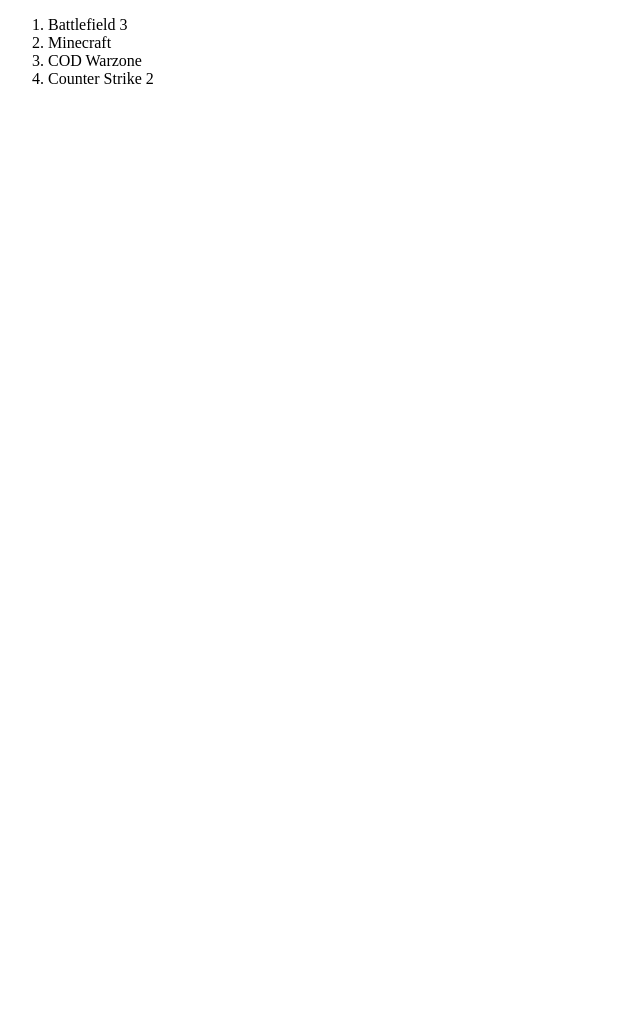
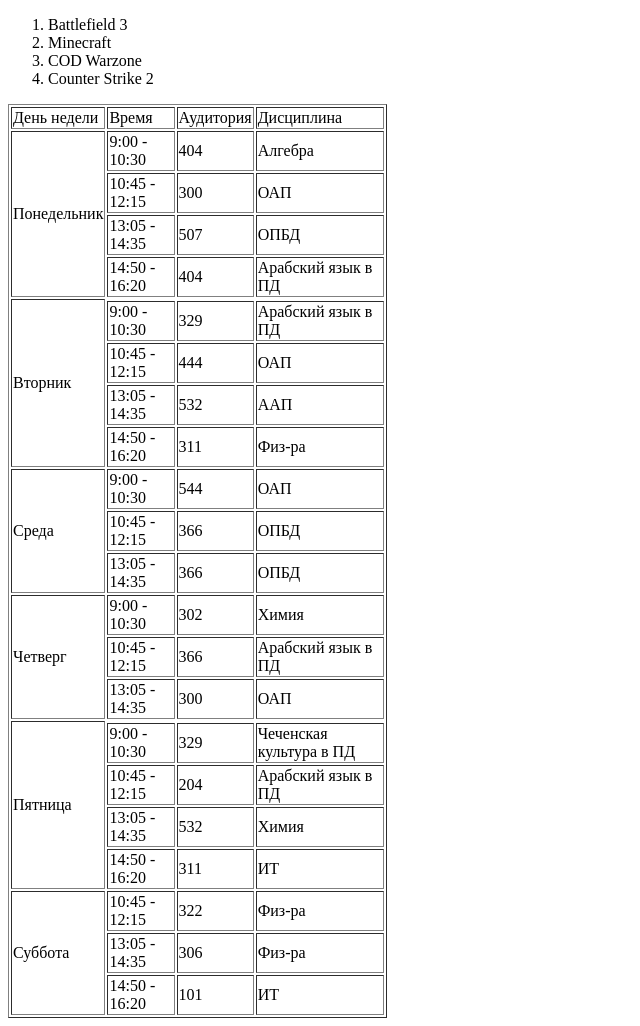
Before and after one commit to keyno-asm/educational-practice, a plain HTML site: page index.html in a window 1280 px wide. Shown: the whole page, without its empty margins (0-640 px from the left). Before the commit the page ends 800 px from the top, so only its background shows below. Drawn offline with Linux system fonts and the light colour scheme.

Commit message:
Weekly class scheldue
A table with the weekly class schedule has been added.

```diff
--- a/index.html
+++ b/index.html
@@ -6,13 +6,143 @@
 </head>
 
 <body>
-<OL type = 1 start = 1>
-    <LI>Battlefield 3</LI>
-    <LI>Minecraft</LI>
-    <LI>COD Warzone</LI>
-    <LI>Counter Strike 2</LI>
+    <OL type = 1 start = 1>
+        <LI>Battlefield 3</LI>
+        <LI>Minecraft</LI>
+        <LI>COD Warzone</LI>
+        <LI>Counter Strike 2</LI>
+    </OL>
 
-</OL>
+    <table BORDER = 1 style = "width:30%">
+        <TR>
+            <TD>День недели</TD>
+            <TD>Время</TD>
+            <TD>Аудитория</TD>
+            <TD>Дисциплина</TD>
+        </TR>
+
+        <tr>
+            <td rowspan = "4">Понедельник</td>
+            <td>9:00 - 10:30</td>
+            <td>404</td>
+            <td>Алгебра</td>
+        </tr>
+        <tr>
+            <td>10:45 - 12:15</td>
+            <td>300</td>
+            <td>ОАП</td>
+        </tr>
+        <tr>
+            <td>13:05 - 14:35</td>
+            <td>507</td>
+            <td>ОПБД</td>
+        </tr>
+        <tr>
+            <td>14:50 - 16:20</td>
+            <td>404</td>
+            <td>Арабский язык в ПД</td>
+        </tr>
+
+
+        <tr>
+            <td rowspan = "5">Вторник</tr>
+            <td>9:00 - 10:30</td>
+            <td>329</td>
+            <td>Арабский язык в ПД</td>
+        </tr>
+        <tr>
+            <td>10:45 - 12:15</td>
+            <td>444</td>
+            <td>ОАП</td>
+        </tr>
+        <tr>
+            <td>13:05 - 14:35</td>
+            <td>532</td>
+            <td>ААП</td>
+        </tr>
+        <tr>
+            <td>14:50 - 16:20</td>
+            <td>311</td>
+            <td>Физ-ра</td>
+        </tr>
+
+
+        <tr>
+            <td rowspan = "3">Среда</td>
+            <td>9:00 - 10:30</td>
+            <td>544</td>
+            <td>ОАП</td>
+        </tr>
+        <tr>
+            <td>10:45 - 12:15</td>
+            <td>366</td>
+            <td>ОПБД</td>
+        </tr>
+        <tr>
+            <td>13:05 - 14:35</td>
+            <td>366</td>
+            <td>ОПБД</td>
+        </tr>
+
+
+        <tr>
+            <td rowspan = "3">Четверг</td>
+            <td>9:00 - 10:30</td>
+            <td>302</td>
+            <td>Химия</td>
+        </tr>
+        <tr>
+            <td>10:45 - 12:15</td>
+            <td>366</td>
+            <td>Арабский язык в ПД</td>
+        </tr>
+        <tr>
+            <td>13:05 - 14:35</td>
+            <td>300</td>
+            <td>ОАП</td>
+        </tr>
+
+
+        <tr>
+            <td rowspan = "5">Пятница</tr>
+            <td>9:00 - 10:30</td>
+            <td>329</td>
+            <td>Чеченская культура в ПД</td>
+        </tr>
+        <tr>
+            <td>10:45 - 12:15</td>
+            <td>204</td>
+            <td>Арабский язык в ПД</td>
+        </tr>
+        <tr>
+            <td>13:05 - 14:35</td>
+            <td>532</td>
+            <td>Химия</td>
+        </tr>
+        <tr>
+            <td>14:50 - 16:20</td>
+            <td>311</td>
+            <td>ИТ</td>
+        </tr>
+
+
+        <tr>
+            <td rowspan = "3">Суббота</td>
+            <td>10:45 - 12:15</td>
+            <td>322</td>
+            <td>Физ-ра</td>
+        </tr>
+        <tr>
+            <td>13:05 - 14:35</td>
+            <td>306</td>
+            <td>Физ-ра</td>
+        </tr>
+        <tr>
+            <td>14:50 - 16:20</td>
+            <td>101</td>
+            <td>ИТ</td>
+        </tr>
+    </table>
 
 </body>
 
```
